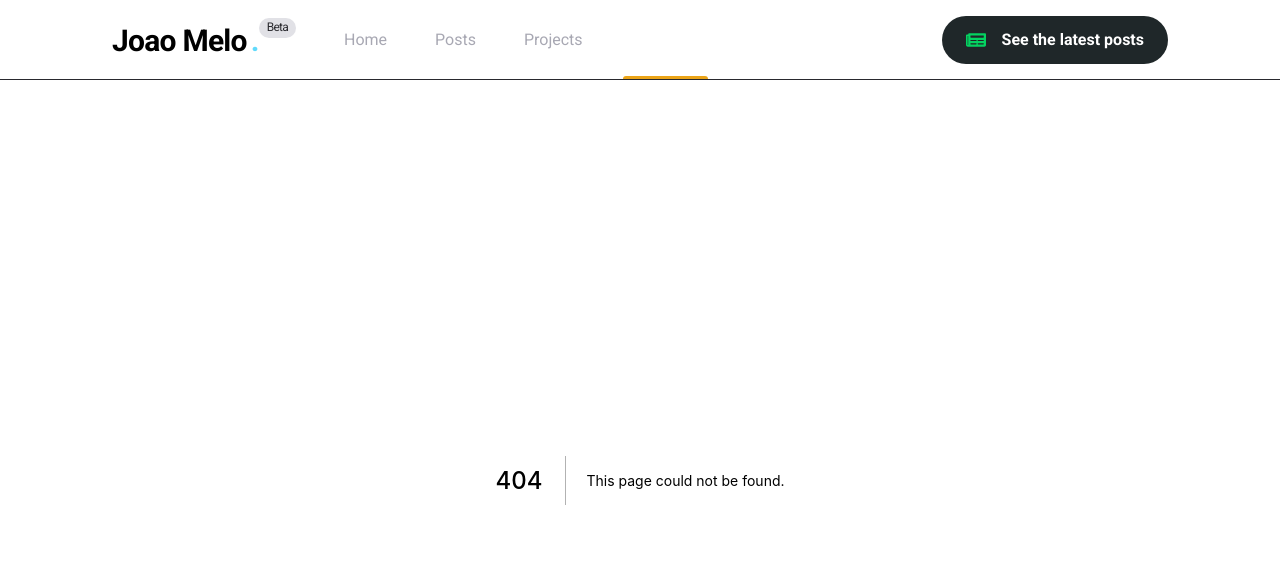
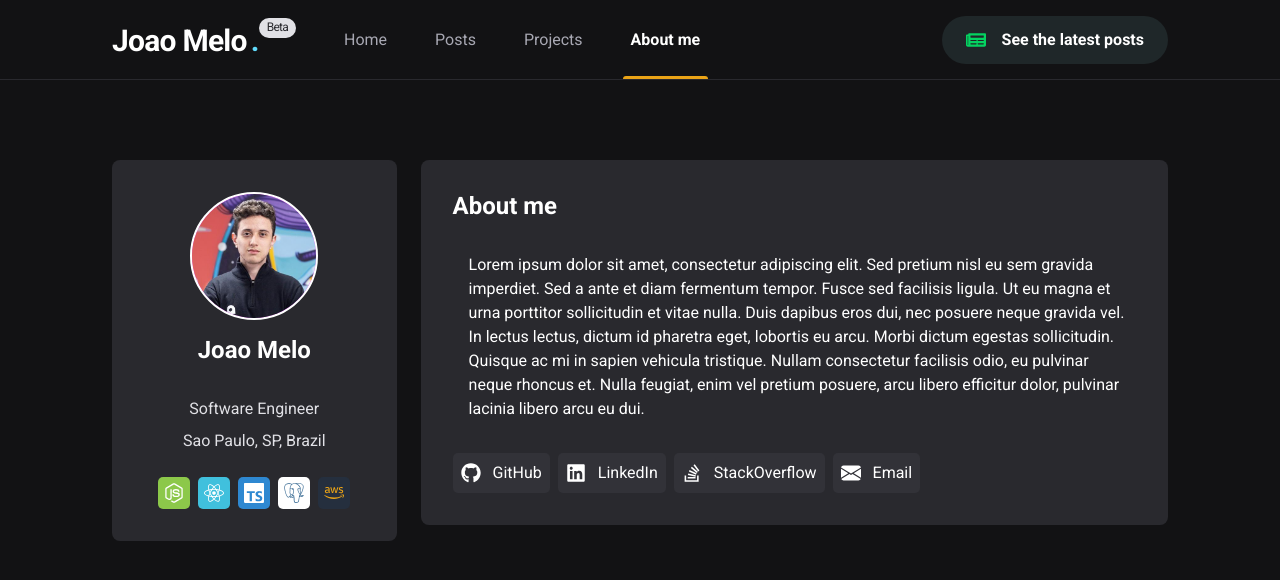
Before and after one commit to joaopcm/website, a Next.js app: page /about in a window 1280 px wide. Before the commit this address had no page. Shown: the top 580 px of the page. Built offline with nearby package versions, Linux system fonts and the light colour scheme.

Commit message:
feat: add About page

```diff
--- a/src/components/Content.tsx
+++ b/src/components/Content.tsx
@@ -4,11 +4,16 @@ import { ReactNode } from "react";
 interface ContentProps {
   children: ReactNode;
   className?: string;
+  maxWidth?: string;
 }
 
-export function Content({ children, className }: ContentProps) {
+export function Content({
+  children,
+  className,
+  maxWidth = "720px",
+}: ContentProps) {
   return (
-    <Box maxWidth="720px" mt="5rem" mx="auto" mb="0" className={className}>
+    <Box maxWidth={maxWidth} mt="5rem" mx="auto" mb="0" className={className}>
       {children}
     </Box>
   );
--- /dev/null
+++ b/src/components/ProgrammingLanguageIcon.tsx
@@ -0,0 +1,31 @@
+import { Flex, Icon, Tooltip } from "@chakra-ui/react";
+import { IconType } from "react-icons";
+
+interface ProgrammingLanguageIconProps {
+  label: string;
+  icon: IconType;
+  backgroundColor?: string;
+  color?: string;
+}
+
+export function ProgrammingLanguageIcon({
+  label,
+  icon,
+  backgroundColor = "white",
+  color = "white",
+}: ProgrammingLanguageIconProps) {
+  return (
+    <Tooltip label={label} aria-label={label} placement="top">
+      <Flex
+        bg={backgroundColor}
+        w="32px"
+        h="32px"
+        borderRadius="5px"
+        align="center"
+        justify="center"
+      >
+        <Icon as={icon} w="20px" h="20px" color={color} />
+      </Flex>
+    </Tooltip>
+  );
+}
--- /dev/null
+++ b/src/components/SocialMediaButton.tsx
@@ -0,0 +1,33 @@
+import { Flex, Icon, Link, Text } from "@chakra-ui/react";
+import { IconType } from "react-icons";
+
+interface SocialMediaButtonProps {
+  href: string;
+  icon: IconType;
+  title: string;
+}
+
+export function SocialMediaButton({
+  href,
+  icon,
+  title,
+}: SocialMediaButtonProps) {
+  return (
+    <Link
+      href={href}
+      bg="gray.700"
+      p="2"
+      borderRadius="5"
+      transition="filter 0.2s"
+      _hover={{
+        filter: "brightness(1.2)",
+      }}
+      isExternal
+    >
+      <Flex align="center" justify="center">
+        <Icon as={icon} mr="3" w="20px" h="20px" />
+        <Text>{title}</Text>
+      </Flex>
+    </Link>
+  );
+}
--- /dev/null
+++ b/src/pages/about/index.tsx
@@ -0,0 +1,132 @@
+import {
+  Grid,
+  GridItem,
+  Flex,
+  Text,
+  Heading,
+  Avatar,
+  HStack,
+} from "@chakra-ui/react";
+import {
+  FaAws,
+  FaGithub,
+  FaLinkedin,
+  FaNodeJs,
+  FaReact,
+  FaStackOverflow,
+} from "react-icons/fa";
+import { SiPostgresql, SiTypescript } from "react-icons/si";
+import { BsEnvelopeFill } from "react-icons/bs";
+import { Container } from "../../components/Container";
+import { Content } from "../../components/Content";
+import { ProgrammingLanguageIcon } from "../../components/ProgrammingLanguageIcon";
+import { SocialMediaButton } from "../../components/SocialMediaButton";
+
+export default function About() {
+  return (
+    <Container>
+      <Content maxWidth="100%">
+        <Grid templateColumns="repeat(7, 1fr)" gap={6}>
+          <GridItem colSpan={2}>
+            <Flex
+              bg="gray.800"
+              borderRadius="8"
+              direction="column"
+              p="8"
+              align="center"
+            >
+              <Avatar
+                name="Joao Melo"
+                src="/images/profile.jpeg"
+                size="2xl"
+                showBorder
+              />
+              <Heading as="h1" fontSize="1.5rem" mt="4">
+                Joao Melo
+              </Heading>
+              <Text color="gray.100" mt="8">
+                Software Engineer
+              </Text>
+              <Text color="gray.100" mt="2">
+                Sao Paulo, SP, Brazil
+              </Text>
+
+              <HStack mt="6">
+                <ProgrammingLanguageIcon
+                  label="NodeJS"
+                  icon={FaNodeJs}
+                  backgroundColor="#8CC84A"
+                />
+                <ProgrammingLanguageIcon
+                  label="ReactJS"
+                  icon={FaReact}
+                  backgroundColor="#40C0DD"
+                />
+                <ProgrammingLanguageIcon
+                  label="TypeScript"
+                  icon={SiTypescript}
+                  backgroundColor="#2E88D1"
+                />
+                <ProgrammingLanguageIcon
+                  label="PostgreSQL"
+                  icon={SiPostgresql}
+                  color="#326690"
+                />
+                <ProgrammingLanguageIcon
+                  label="Amazon Web Services"
+                  icon={FaAws}
+                  backgroundColor="#252F3E"
+                  color="yellow.500"
+                />
+              </HStack>
+            </Flex>
+          </GridItem>
+
+          <GridItem colSpan={5}>
+            <Flex bg="gray.800" borderRadius="8" direction="column" p="8">
+              <Heading as="h1" fontSize="1.5rem">
+                About me
+              </Heading>
+
+              <Text my="8" pl="4">
+                Lorem ipsum dolor sit amet, consectetur adipiscing elit. Sed
+                pretium nisl eu sem gravida imperdiet. Sed a ante et diam
+                fermentum tempor. Fusce sed facilisis ligula. Ut eu magna et
+                urna porttitor sollicitudin et vitae nulla. Duis dapibus eros
+                dui, nec posuere neque gravida vel. In lectus lectus, dictum id
+                pharetra eget, lobortis eu arcu. Morbi dictum egestas
+                sollicitudin. Quisque ac mi in sapien vehicula tristique. Nullam
+                consectetur facilisis odio, eu pulvinar neque rhoncus et. Nulla
+                feugiat, enim vel pretium posuere, arcu libero efficitur dolor,
+                pulvinar lacinia libero arcu eu dui.
+              </Text>
+
+              <HStack>
+                <SocialMediaButton
+                  href="https://github.com/joaopcm"
+                  icon={FaGithub}
+                  title="GitHub"
+                />
+                <SocialMediaButton
+                  href="https://www.linkedin.com/in/joaopcm/"
+                  icon={FaLinkedin}
+                  title="LinkedIn"
+                />
+                <SocialMediaButton
+                  href="https://stackoverflow.com/users/15531692/jo%c3%a3o-melo"
+                  icon={FaStackOverflow}
+                  title="StackOverflow"
+                />
+                <SocialMediaButton
+                  href="mailto:jopcmelo@gmail.com"
+                  icon={BsEnvelopeFill}
+                  title="Email"
+                />
+              </HStack>
+            </Flex>
+          </GridItem>
+        </Grid>
+      </Content>
+    </Container>
+  );
+}
--- a/src/services/github.ts
+++ b/src/services/github.ts
@@ -2,4 +2,5 @@ import axios from "axios";
 
 export const githubAPI = axios.create({
   baseURL: "https://api.github.com",
+  timeout: 5000,
 });
```
Also changed, not shown: public/images/profile.jpeg (added).
